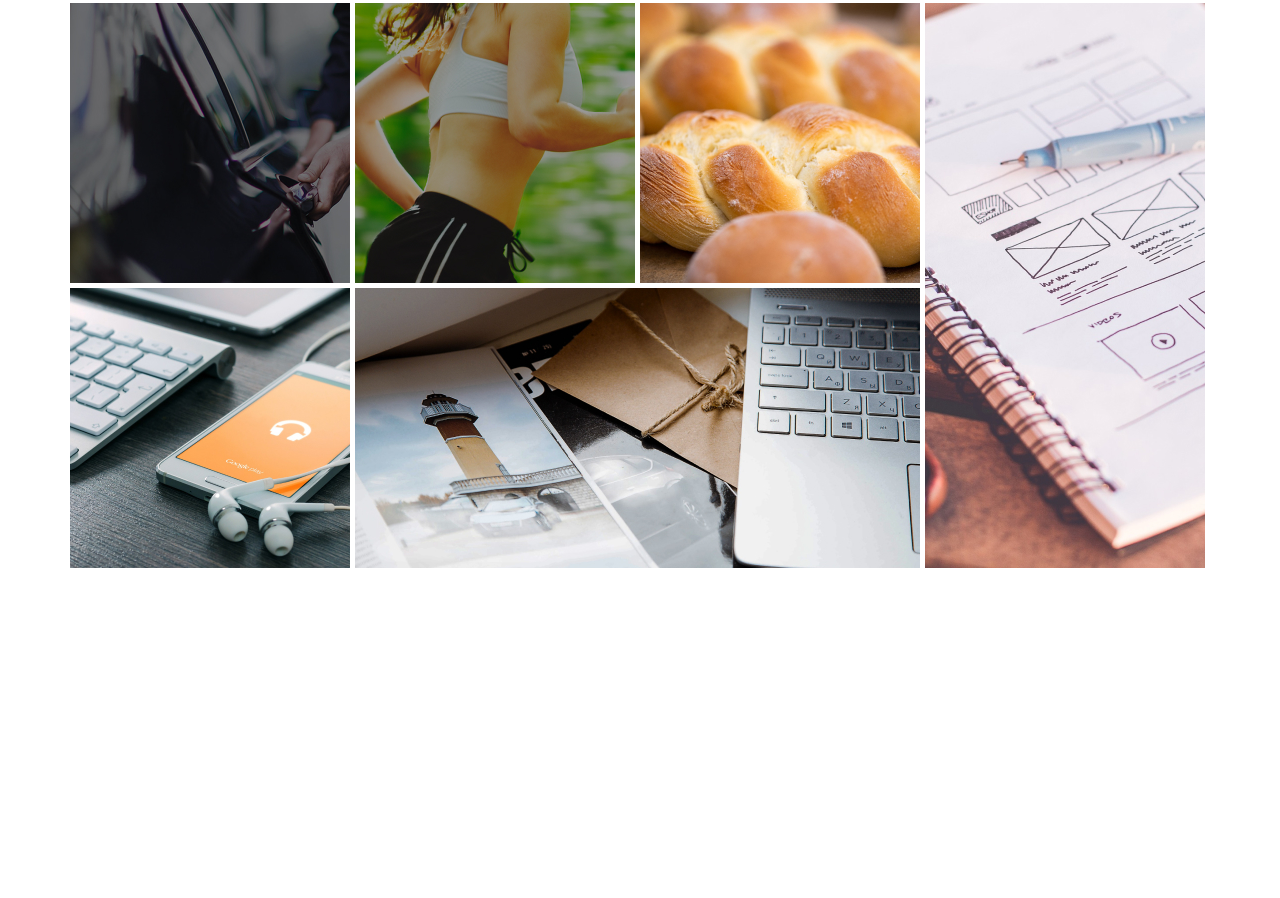
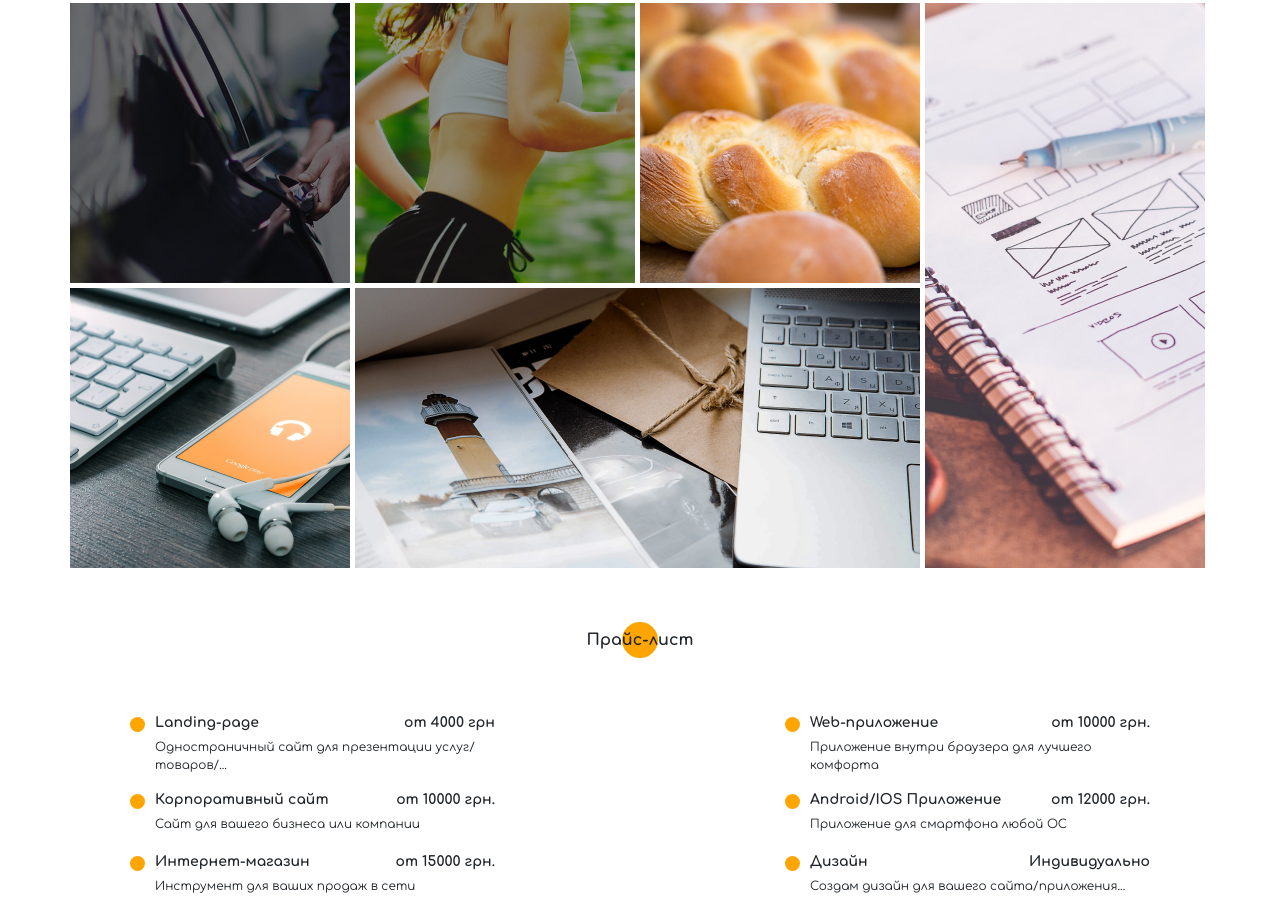
Before and after one commit to dvobabsi/Udemy_Portfolio, a plain HTML site: page src/index.html in a window 1280 px wide. Shown: the part 3781-4679 px from the top of the page. Before the commit the page ends 4349 px from the top, so only its background shows below. Drawn offline with nearby package versions, Linux system fonts and the light colour scheme; files that its build step writes are made by us from their sources; files whose address does not match are found by name.

Commit message:
feat: add block Price

```diff
--- a/src/index.html
+++ b/src/index.html
@@ -402,6 +402,57 @@
             </div>
         </div>
     </section>
+    <section class="price">
+        <div class="container">
+            <h2 class="title price__title title__section-title">Прайс-лист</h2>
+            <div class="divider"></div>
+
+            <div class="price__wrapper">
+                <div class="price__item">
+                    <div class="price__type">Landing-page</div>
+                    <div class="price__count">от 4000 грн</div>
+                    <div class="price__descr">
+                        Одностраничный сайт для презентации услуг/товаров/...
+                    </div>
+                </div>
+                <div class="price__item">
+                    <div class="price__type">Web-приложение</div>
+                    <div class="price__count">от 10000 грн.</div>
+                    <div class="price__descr">
+                        Приложение внутри браузера для лучшего комфорта
+                    </div>
+                </div>
+                <div class="price__item">
+                    <div class="price__type">Корпоративный сайт</div>
+                    <div class="price__count">от 10000 грн.</div>
+                    <div class="price__descr">
+                        Сайт для вашего бизнеса или компании
+                    </div>
+                </div>
+                <div class="price__item">
+                    <div class="price__type">Android/IOS Приложение</div>
+                    <div class="price__count">от 12000 грн.</div>
+                    <div class="price__descr">
+                        Приложение для смартфона любой ОС
+                    </div>
+                </div>
+                <div class="price__item">
+                    <div class="price__type">Интернет-магазин</div>
+                    <div class="price__count">от 15000 грн.</div>
+                    <div class="price__descr">
+                        Инструмент для ваших продаж в сети
+                    </div>
+                </div>
+                <div class="price__item">
+                    <div class="price__type">Дизайн</div>
+                    <div class="price__count">Индивидуально</div>
+                    <div class="price__descr">
+                        Создам дизайн для вашего сайта/приложения...
+                    </div>
+                </div>
+            </div>
+        </div>
+    </section>
     <script src="js/script.js"></script>
 </body>
 </html>
--- /dev/null
+++ b/src/sass/blocks/_price.scss
@@ -0,0 +1,48 @@
+.price {
+  padding-top: 60px;
+  &__title {
+    font-size: 16px;
+    line-height: 24px;
+  }
+  &__subtitle {
+    font-size: 36px;
+  }
+  &__wrapper {
+      margin-top: 60px;
+      padding: 0 60px;
+      display: grid;
+      grid-template: repeat(3, minmax(45px, auto)) / repeat(2, 365px);
+      grid-auto-rows: minmax(45px, auto);
+      row-gap: 15px;
+      justify-content: space-between;
+  }
+  &__item {
+      position: relative;
+      display: grid;
+      grid-template: repeat(2, minmax(21px, auto)) / repeat(2, auto);
+      row-gap: 5px;
+      padding-left: 25px;
+      &:before {
+          content: '';
+          width: 15px;
+          height: 15px;
+          background-color: var(--main-color);
+          border-radius: 100%;
+          position: absolute;
+          top: 5px;
+      }
+  }
+  &__type, &__count {
+      font-weight: bold;
+      font-size: 14px;
+      line-height: 21px;
+  }
+  &__count {
+      justify-self: end;
+  }
+  &__descr {
+      grid-column: 1 / 3;
+      font-size: 12px;
+      line-height: 18px;
+  }
+}
--- a/src/sass/style.scss
+++ b/src/sass/style.scss
@@ -22,6 +22,7 @@
 @import 'blocks/resume';
 @import 'blocks/skills';
 @import 'blocks/portfolio';
+@import 'blocks/price';
 
 
 @import 'blocks/sidepanel';
```
Also changed, not shown: dist/index.html (+1 -1 lines), dist/css/style.min.css.
